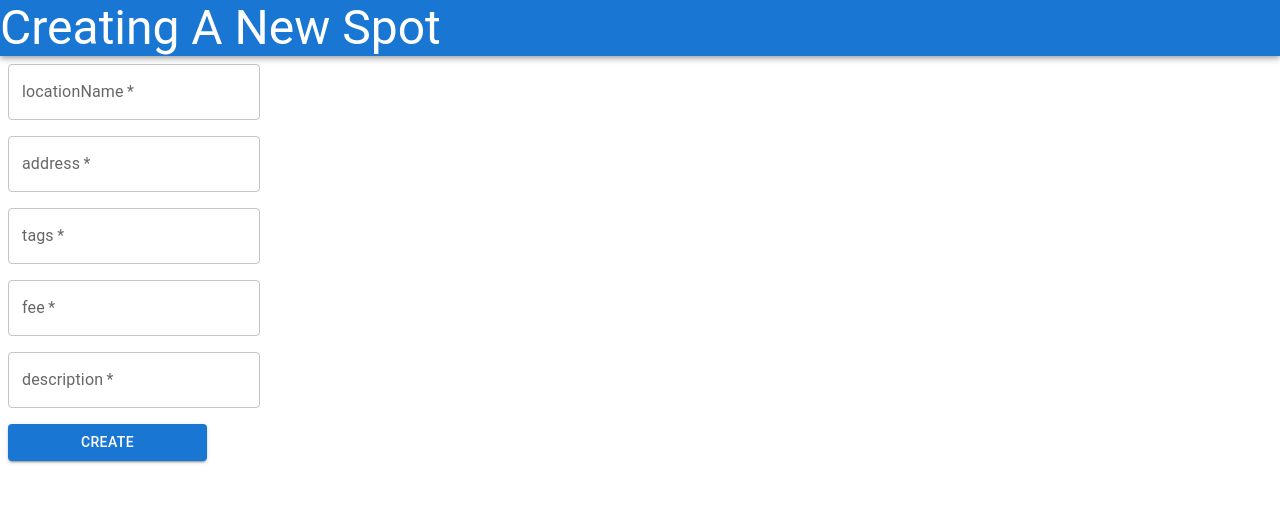
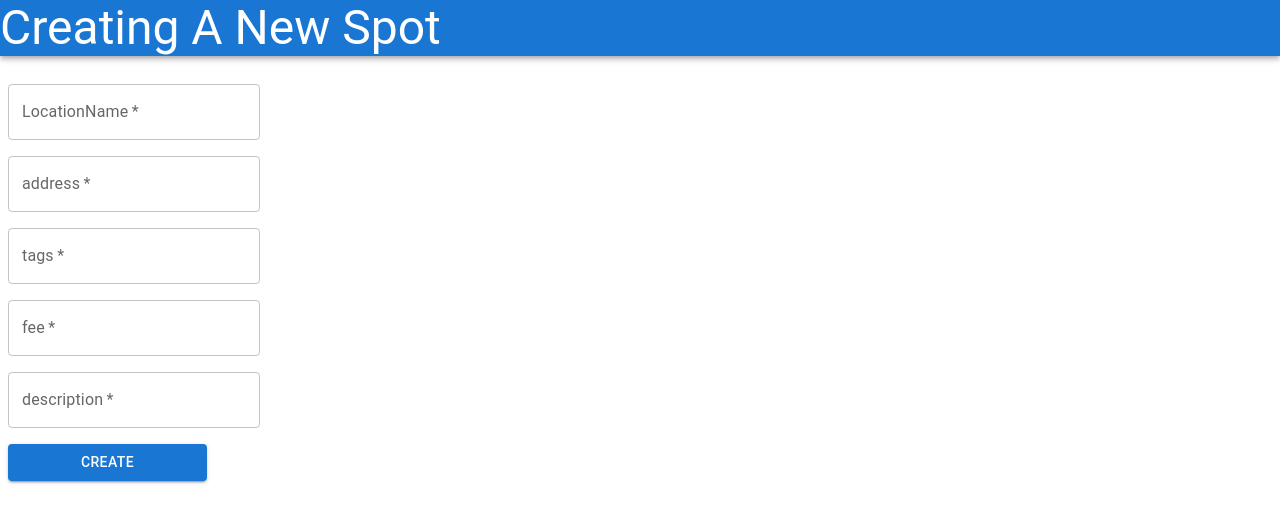
Before and after one commit to YaroslavSnigur/Activity-Scout, a React (Create React App) app: page /createPost in a window 1280 px wide. Shown: the top 522 px of the page. Built offline with nearby package versions, Linux system fonts and the light colour scheme.

Commit message:
add required field

```diff
--- a/src/Page/PostCreatePage/PostCreatePage.jsx
+++ b/src/Page/PostCreatePage/PostCreatePage.jsx
@@ -19,7 +19,7 @@ function PostCreatePage() {
     description: "",
     //leave blank for photo
   });
-
+  const formRef = React.createRef();
   //   const [user, setUsers] = useState([]);
 
   //   useEffect(() => {
@@ -38,6 +38,7 @@ function PostCreatePage() {
   };
 
   const handleChange = (e) => {
+    console.log("---------------", e.target.checkValidity());
     setForm({ ...form, [e.target.name]: e.target.value });
   };
 
@@ -82,13 +83,15 @@ function PostCreatePage() {
         }}
         noValidate
         autoComplete="off"
+        ref={formRef}
       >
+        <br />
         <TextField
           id="outlined-basic"
-          label="locationName"
+          label="LocationName"
           variant="outlined"
-          name="locationName"
-          value={form.locationName}
+          name="LocationName"
+          value={form.LocationName || ""}
           onChange={handleChange}
           required
         />
```
Also changed, not shown: 1 other file (tests, documents, lock files or other folders).
